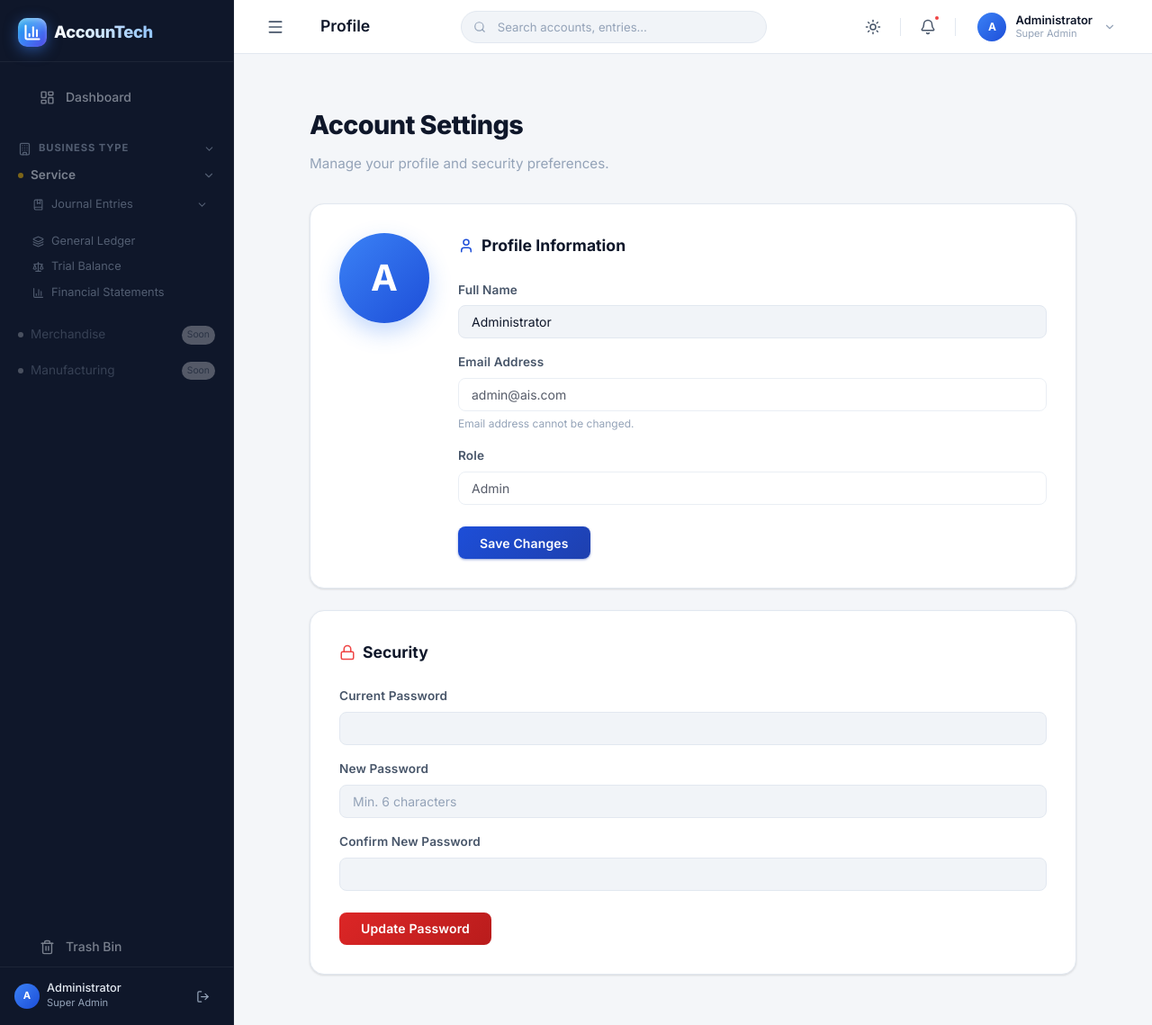
After one commit to keiio04/AIS, a PHP site: page /pages/profile.php in a window 1280 px wide. The commit adds this page. Shown: the whole page at 90% size. Run offline with PHP 8.4, Linux system fonts and the light colour scheme; a user stored in the database is signed in; data comes from the database, SQL or seed files in the repository; some libraries are stand-ins or nearby versions.

Commit message:
Add user profile settings page and fix header links

```diff
--- a/includes/header.php
+++ b/includes/header.php
@@ -263,10 +263,10 @@ $pageTitle = $pageNames[$current_page] ?? ucfirst($current_page);
                             <div style="font-weight: 600; font-size: 0.875rem; color: var(--text-primary);"><?= htmlspecialchars($userName) ?></div>
                             <div style="font-size: 0.75rem; color: var(--text-muted);"><?= htmlspecialchars($userRole) ?></div>
                         </div>
-                        <a href="<?= BASE_URL ?>admin/users.php" style="display: flex; align-items: center; gap: 0.5rem; padding: 0.5rem 1rem; color: var(--text-primary); font-size: 0.875rem; text-decoration: none;">
+                        <a href="<?= BASE_URL ?>pages/profile.php" style="display: flex; align-items: center; gap: 0.5rem; padding: 0.5rem 1rem; color: var(--text-primary); font-size: 0.875rem; text-decoration: none;">
                             <i data-lucide="user" style="width: 16px; height: 16px;"></i> Profile
                         </a>
-                        <a href="<?= BASE_URL ?>pages/company_setup.php" style="display: flex; align-items: center; gap: 0.5rem; padding: 0.5rem 1rem; color: var(--text-primary); font-size: 0.875rem; text-decoration: none;">
+                        <a href="<?= BASE_URL ?>pages/profile.php" style="display: flex; align-items: center; gap: 0.5rem; padding: 0.5rem 1rem; color: var(--text-primary); font-size: 0.875rem; text-decoration: none;">
                             <i data-lucide="settings" style="width: 16px; height: 16px;"></i> Settings
                         </a>
                         <div style="height: 1px; background: var(--border-color); margin: 0.5rem 0;"></div>
--- /dev/null
+++ b/pages/profile.php
@@ -0,0 +1,165 @@
+<?php
+require_once '../config.php';
+require_once '../db.php';
+require_once '../includes/auth.php';
+require_once '../includes/header.php';
+
+$db = get_db();
+$user_id = $_SESSION['user_id'];
+$message = '';
+$msgType = 'success';
+
+// Fetch current user data
+$stmt = $db->prepare("SELECT name, email, role, created_at FROM users WHERE id = ?");
+$stmt->bind_param('i', $user_id);
+$stmt->execute();
+$user = $stmt->get_result()->fetch_assoc();
+
+if ($_SERVER['REQUEST_METHOD'] === 'POST') {
+    $action = $_POST['action'] ?? '';
+
+    if ($action === 'update_profile') {
+        $name = trim($_POST['name'] ?? '');
+
+        if ($name) {
+            $update = $db->prepare("UPDATE users SET name = ? WHERE id = ?");
+            $update->bind_param('si', $name, $user_id);
+            if ($update->execute()) {
+                $_SESSION['user_name'] = $name; // Update session
+                $user['name'] = $name;
+                $message = "Profile updated successfully.";
+                $msgType = "success";
+                log_activity($db, $user_id, 'Update', 'Profile', 'Updated profile name');
+            } else {
+                $message = "Failed to update profile.";
+                $msgType = "danger";
+            }
+        } else {
+            $message = "Name cannot be empty.";
+            $msgType = "danger";
+        }
+    } elseif ($action === 'update_password') {
+        $current_password = $_POST['current_password'] ?? '';
+        $new_password = $_POST['new_password'] ?? '';
+        $confirm_password = $_POST['confirm_password'] ?? '';
+
+        // Verify current password
+        $checkStmt = $db->prepare("SELECT password FROM users WHERE id = ?");
+        $checkStmt->bind_param('i', $user_id);
+        $checkStmt->execute();
+        $currHash = $checkStmt->get_result()->fetch_row()[0];
+
+        if (!password_verify($current_password, $currHash)) {
+            $message = "Incorrect current password.";
+            $msgType = "danger";
+        } elseif (strlen($new_password) < 6) {
+            $message = "New password must be at least 6 characters.";
+            $msgType = "danger";
+        } elseif ($new_password !== $confirm_password) {
+            $message = "New passwords do not match.";
+            $msgType = "danger";
+        } else {
+            $newHash = password_hash($new_password, PASSWORD_BCRYPT);
+            $updatePass = $db->prepare("UPDATE users SET password = ? WHERE id = ?");
+            $updatePass->bind_param('si', $newHash, $user_id);
+            if ($updatePass->execute()) {
+                $message = "Password updated successfully.";
+                $msgType = "success";
+                log_activity($db, $user_id, 'Update', 'Profile', 'Updated password');
+            } else {
+                $message = "Failed to update password.";
+                $msgType = "danger";
+            }
+        }
+    }
+}
+
+// Generate avatar initials
+$parts = explode(' ', $user['name']);
+$initials = strtoupper(substr($parts[0], 0, 1) . (isset($parts[1]) ? substr($parts[1], 0, 1) : ''));
+?>
+
+<div style="padding: 1.5rem; max-width: 900px; margin: 0 auto;">
+    <div style="margin-bottom: 2rem;">
+        <h1 style="font-size: 1.8rem; font-weight: 800; color: var(--text-primary); margin-bottom: 0.5rem; letter-spacing: -0.02em;">Account Settings</h1>
+        <p style="color: var(--text-muted); font-size: 0.95rem;">Manage your profile and security preferences.</p>
+    </div>
+
+    <?php if ($message): ?>
+    <div class="alert alert-<?= $msgType ?>" style="margin-bottom: 2rem;">
+        <?= htmlspecialchars($message) ?>
+    </div>
+    <?php endif; ?>
+
+    <div style="display: grid; grid-template-columns: 1fr; gap: 1.5rem;">
+
+        <!-- Profile Information -->
+        <div class="card" style="padding: 2rem;">
+            <div style="display: flex; gap: 2rem; align-items: flex-start;">
+
+                <div style="width: 100px; height: 100px; border-radius: 50%; background: linear-gradient(135deg, #3b82f6, #1d4ed8); display: flex; align-items: center; justify-content: center; color: white; font-size: 2.5rem; font-weight: 700; flex-shrink: 0; box-shadow: 0 10px 25px rgba(59,130,246,0.3);">
+                    <?= $initials ?>
+                </div>
+
+                <div style="flex: 1;">
+                    <h3 style="font-size: 1.1rem; font-weight: 700; color: var(--text-primary); margin-bottom: 1.5rem; display: flex; align-items: center; gap: 0.5rem;">
+                        <i data-lucide="user" style="width: 18px; height: 18px; color: var(--primary-color);"></i> Profile Information
+                    </h3>
+
+                    <form method="POST">
+                        <input type="hidden" name="action" value="update_profile">
+
+                        <div class="form-group" style="margin-bottom: 1rem;">
+                            <label class="form-label" style="font-size: 0.85rem; font-weight: 600;">Full Name</label>
+                            <input type="text" name="name" class="form-control" value="<?= htmlspecialchars($user['name']) ?>" required style="background: var(--bg-tertiary);">
+                        </div>
+
+                        <div class="form-group" style="margin-bottom: 1rem;">
+                            <label class="form-label" style="font-size: 0.85rem; font-weight: 600;">Email Address</label>
+                            <input type="email" class="form-control" value="<?= htmlspecialchars($user['email']) ?>" readonly disabled style="background: var(--bg-secondary); cursor: not-allowed; opacity: 0.7;">
+                            <div style="font-size: 0.75rem; color: var(--text-muted); margin-top: 0.25rem;">Email address cannot be changed.</div>
+                        </div>
+
+                        <div class="form-group" style="margin-bottom: 1.5rem;">
+                            <label class="form-label" style="font-size: 0.85rem; font-weight: 600;">Role</label>
+                            <input type="text" class="form-control" value="<?= htmlspecialchars($user['role']) ?>" readonly disabled style="background: var(--bg-secondary); cursor: not-allowed; opacity: 0.7;">
+                        </div>
+
+                        <button type="submit" class="btn btn-primary" style="font-weight: 600; padding: 0.6rem 1.5rem;">Save Changes</button>
+                    </form>
+                </div>
+            </div>
+        </div>
+
+        <!-- Security -->
+        <div class="card" style="padding: 2rem;">
+            <h3 style="font-size: 1.1rem; font-weight: 700; color: var(--text-primary); margin-bottom: 1.5rem; display: flex; align-items: center; gap: 0.5rem;">
+                <i data-lucide="lock" style="width: 18px; height: 18px; color: #ef4444;"></i> Security
+            </h3>
+
+            <form method="POST">
+                <input type="hidden" name="action" value="update_password">
+
+                <div class="form-group" style="margin-bottom: 1rem;">
+                    <label class="form-label" style="font-size: 0.85rem; font-weight: 600;">Current Password</label>
+                    <input type="password" name="current_password" class="form-control" required style="background: var(--bg-tertiary);">
+                </div>
+
+                <div class="form-group" style="margin-bottom: 1rem;">
+                    <label class="form-label" style="font-size: 0.85rem; font-weight: 600;">New Password</label>
+                    <input type="password" name="new_password" class="form-control" required style="background: var(--bg-tertiary);" placeholder="Min. 6 characters">
+                </div>
+
+                <div class="form-group" style="margin-bottom: 1.5rem;">
+                    <label class="form-label" style="font-size: 0.85rem; font-weight: 600;">Confirm New Password</label>
+                    <input type="password" name="confirm_password" class="form-control" required style="background: var(--bg-tertiary);">
+                </div>
+
+                <button type="submit" class="btn btn-danger" style="font-weight: 600; padding: 0.6rem 1.5rem;">Update Password</button>
+            </form>
+        </div>
+
+    </div>
+</div>
+
+<?php require_once '../includes/footer.php'; ?>
```
